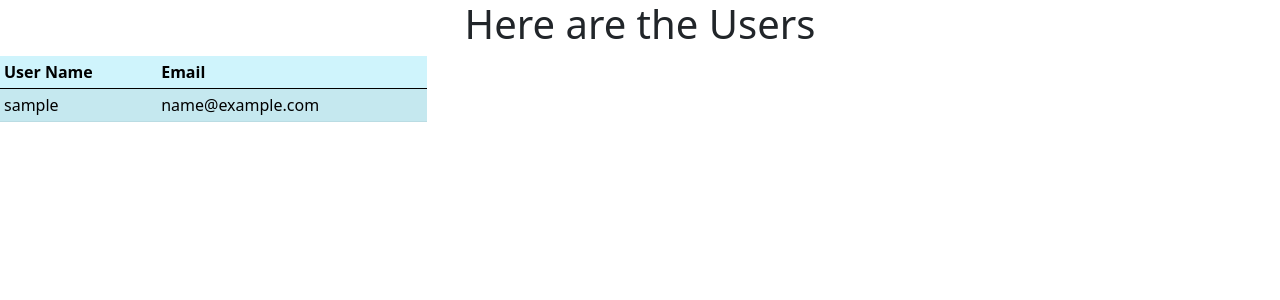
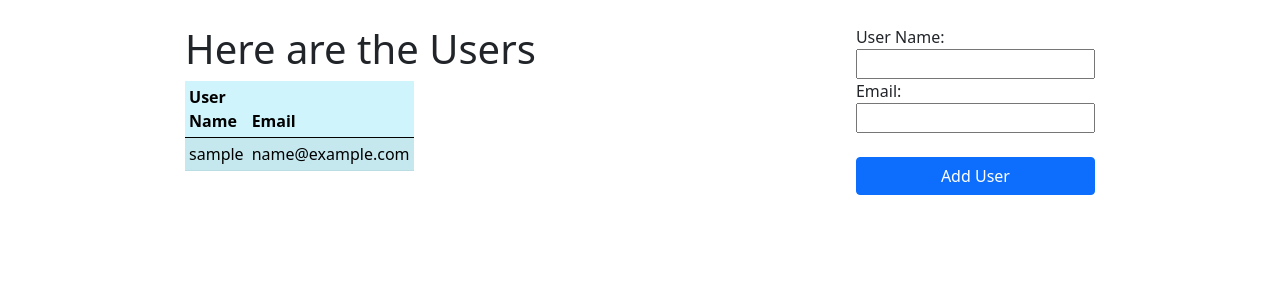
Before and after one commit to Yma-Van2020/AJAX, a Flask app: page / in a window 1280 px wide. Shown: the top 300 px of the page. Run offline with Flask 2, Linux system fonts and the light colour scheme; tables that the repository leaves empty or names only in its code hold one stand-in row (values such as "Sample post").

Commit message:
fihished

```diff
--- a/form_data/flask_app/controllers/users.py
+++ b/form_data/flask_app/controllers/users.py
@@ -13,5 +13,10 @@ def users():
 
 @app.route('/create/user',methods=['POST'])
 def create_user():
-
-    pass
+    print(request.form)
+    User.save(request.form)
+    msg = {
+        "user_name":request.form["user_name"],
+        "email":request.form["email"]
+    }
+    return jsonify(msg)
--- a/form_data/flask_app/static/js/site.js
+++ b/form_data/flask_app/static/js/site.js
@@ -20,3 +20,27 @@ function getUsers(){
 
 }
 getUsers();
+
+var myForm = document.getElementById("myForm");
+myForm.onsubmit = function(e){
+
+    e.preventDefault();
+
+    var form = new FormData(myForm)
+
+    fetch("http://localhost:5000/create/user", {method:"POST" , body: form})
+    .then(res => res.json())
+    .then(data => {
+        var users = document.getElementById('users');
+        let row = document.createElement('tr');
+
+                let name = document.createElement('td');
+                name.innerHTML = data.user_name;
+                row.appendChild(name);
+
+                let email = document.createElement('td');
+                email.innerHTML = data.email;
+                row.appendChild(email);
+                users.appendChild(row);
+    })
+}
--- a/form_data/flask_app/templates/index.html
+++ b/form_data/flask_app/templates/index.html
@@ -7,8 +7,16 @@
     <title>User Names</title>
     <link rel="stylesheet" href="https://cdn.jsdelivr.net/npm/bootstrap@5.0.1/dist/css/bootstrap.min.css">
     <script src="{{  url_for('static', filename='js/site.js')}}" async></script>
+<style>
+    body{
+        display: flex;
+        justify-content: space-around;
+        padding:25px;
+    }
+</style>
 </head>
 <body>
+<div class="left">
     <h1 class="text-center">Here are the Users</h1>
     <div class="col-4">
         <table class="table table-sm table-striped table-info table-hover">
@@ -23,6 +31,20 @@
             </tbody>
         </table>
     </div>
+</div>
+
+
+<div class="right">
+    <form action='/create/user' method="POST" class="d-flex flex-column" id="myForm">
+        <label for="username">User Name:</label>
+        <input type="text" name="user_name" id="username">
+
+        <label for="email">Email:</label>
+        <input type="text" name="email" id="email">
+
+        <input type="submit" value="Add User" class="btn btn-primary mt-4">
+    </form>
+</div>
 
 
 </body>
```
